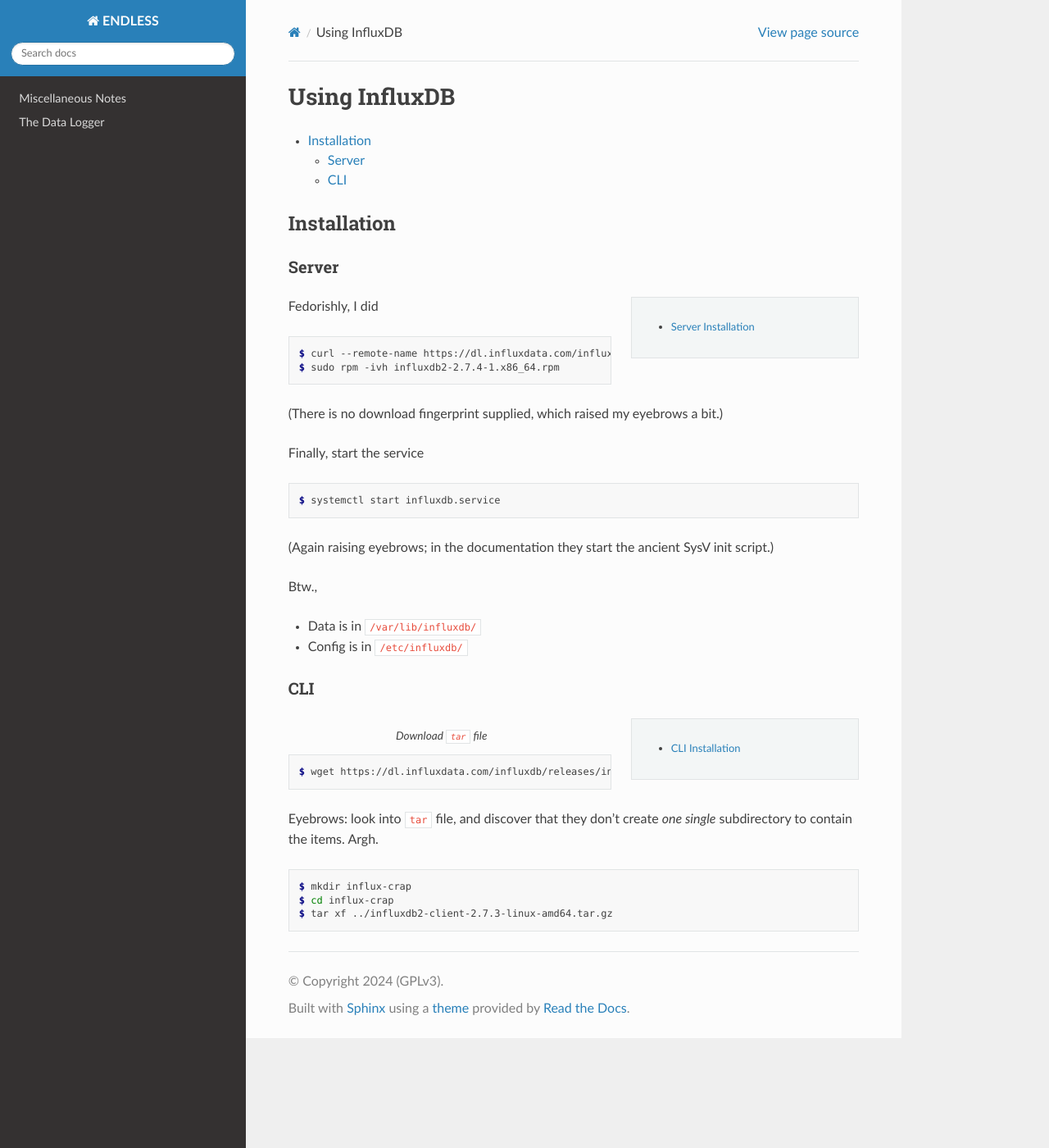
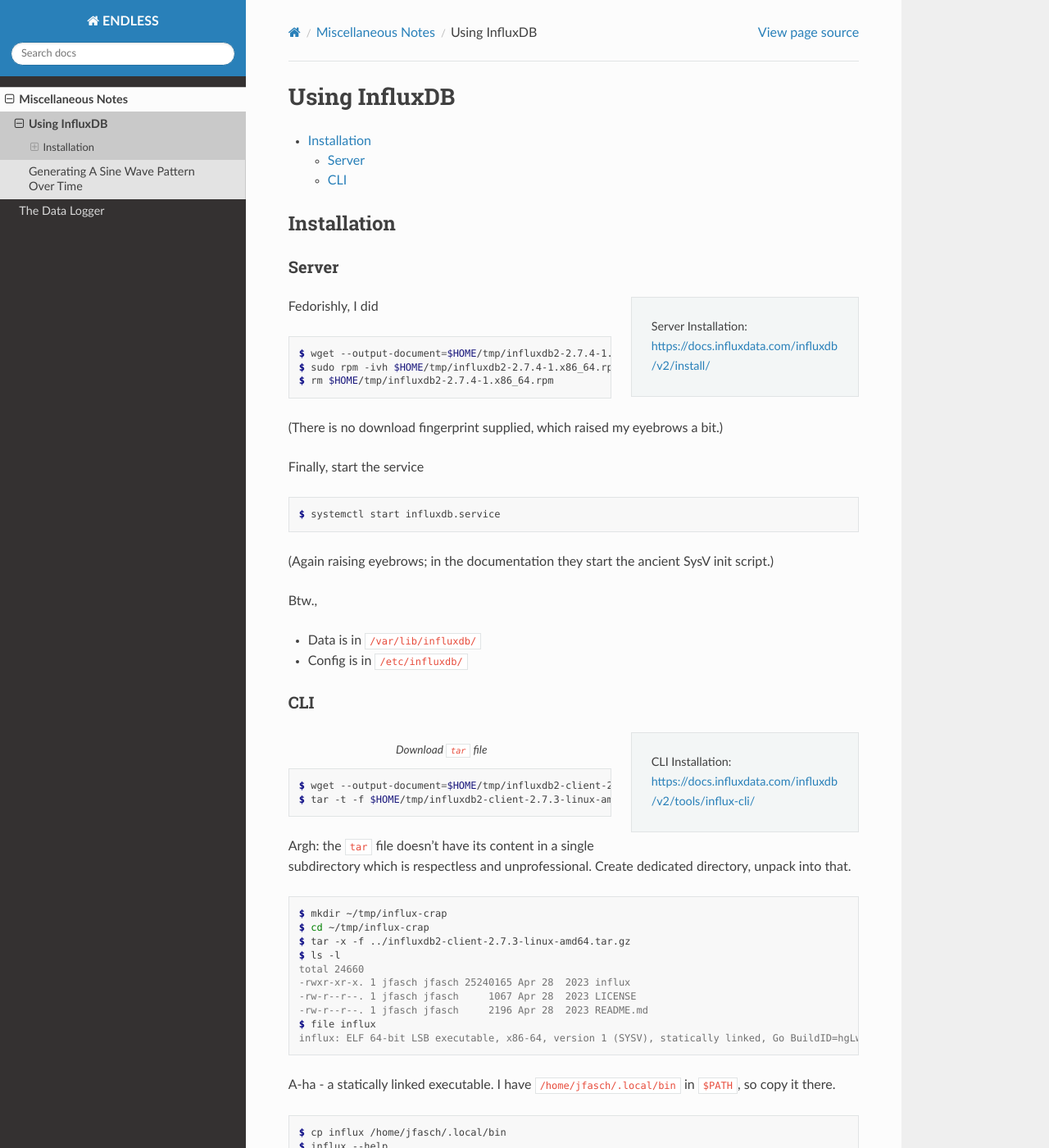
Before and after one commit to jfasch/FH-ENDLESS, a Sphinx documentation site: the page built from Documentation/misc-notes/influxdb.rst, in a window 1280 px wide and 1400 px high. Shown: the whole window at 82% size. Built offline with Sphinx 7.4.7 and the Read the Docs theme 2.0.0, drawn with Linux system fonts in a browser that asks for light colours; some of the changed text lies outside the part shown.

Commit message:
Documentation/: influxdb, cont'd

```diff
--- a/Documentation/misc-notes/index.rst
+++ b/Documentation/misc-notes/index.rst
@@ -3,4 +3,5 @@
 
 .. toctree::
 
+   influxdb
    sinewave
--- a/Documentation/misc-notes/influxdb.rst
+++ b/Documentation/misc-notes/influxdb.rst
@@ -12,15 +12,16 @@
 
 .. sidebar::
 
-   * `Server Installation
-     <https://docs.influxdata.com/influxdb/v2/install/>`__
+   Server Installation:
+   https://docs.influxdata.com/influxdb/v2/install/
 
 Fedorishly, I did
 
 .. code-block:: console
 
-   $ curl --remote-name https://dl.influxdata.com/influxdb/releases/influxdb2-2.7.4-1.x86_64.rpm --output /tmp/influxdb2-2.7.4-1.x86_64.rpm
-   $ sudo rpm -ivh influxdb2-2.7.4-1.x86_64.rpm
+   $ wget --output-document=$HOME/tmp/influxdb2-2.7.4-1.x86_64.rpm https://dl.influxdata.com/influxdb/releases/influxdb2-2.7.4-1.x86_64.rpm
+   $ sudo rpm -ivh $HOME/tmp/influxdb2-2.7.4-1.x86_64.rpm
+   $ rm $HOME/tmp/influxdb2-2.7.4-1.x86_64.rpm
 
 (There is no download fingerprint supplied, which raised my eyebrows a
 bit.)
@@ -44,19 +45,37 @@
 
 .. sidebar::
 
-   * `CLI Installation
-     <https://docs.influxdata.com/influxdb/v2/tools/influx-cli/>`__
+   CLI Installation:
+   https://docs.influxdata.com/influxdb/v2/tools/influx-cli/
 
 .. code-block:: console
    :caption: Download ``tar`` file
 
-   $ wget https://dl.influxdata.com/influxdb/releases/influxdb2-client-2.7.3-linux-amd64.tar.gz
+   $ wget --output-document=$HOME/tmp/influxdb2-client-2.7.3-linux-amd64.tar.gz https://dl.influxdata.com/influxdb/releases/influxdb2-client-2.7.3-linux-amd64.tar.gz
+   $ tar -t -f $HOME/tmp/influxdb2-client-2.7.3-linux-amd64.tar.gz
 
-Eyebrows: look into ``tar`` file, and discover that they don't create
-*one single* subdirectory to contain the items. Argh.
+Argh: the ``tar`` file doesn't have its content in a single
+subdirectory which is respectless and unprofessional. Create dedicated
+directory, unpack into that.
 
 .. code-block:: console
 
-   $ mkdir influx-crap
-   $ cd influx-crap
-   $ tar xf ../influxdb2-client-2.7.3-linux-amd64.tar.gz
+   $ mkdir ~/tmp/influx-crap
+   $ cd ~/tmp/influx-crap
+   $ tar -x -f ../influxdb2-client-2.7.3-linux-amd64.tar.gz
+   $ ls -l
+   total 24660
+   -rwxr-xr-x. 1 jfasch jfasch 25240165 Apr 28  2023 influx
+   -rw-r--r--. 1 jfasch jfasch     1067 Apr 28  2023 LICENSE
+   -rw-r--r--. 1 jfasch jfasch     2196 Apr 28  2023 README.md
+   $ file influx
+   influx: ELF 64-bit LSB executable, x86-64, version 1 (SYSV), statically linked, Go BuildID=hgLwH6zdpMV9xzby8Jfl/mZkurGFHWhWMO3nC3kre/JZi3O3DZG5GLKLHJiw1g/dWjuVh4yaNwx-vlVvxhK, with debug_info, not stripped
+
+A-ha - a statically linked executable. I have
+``/home/jfasch/.local/bin`` in ``$PATH``, so copy it there.
+
+.. code-block:: console
+
+   $ cp influx /home/jfasch/.local/bin
+   $ influx --help
+   ... help screen ...
```
